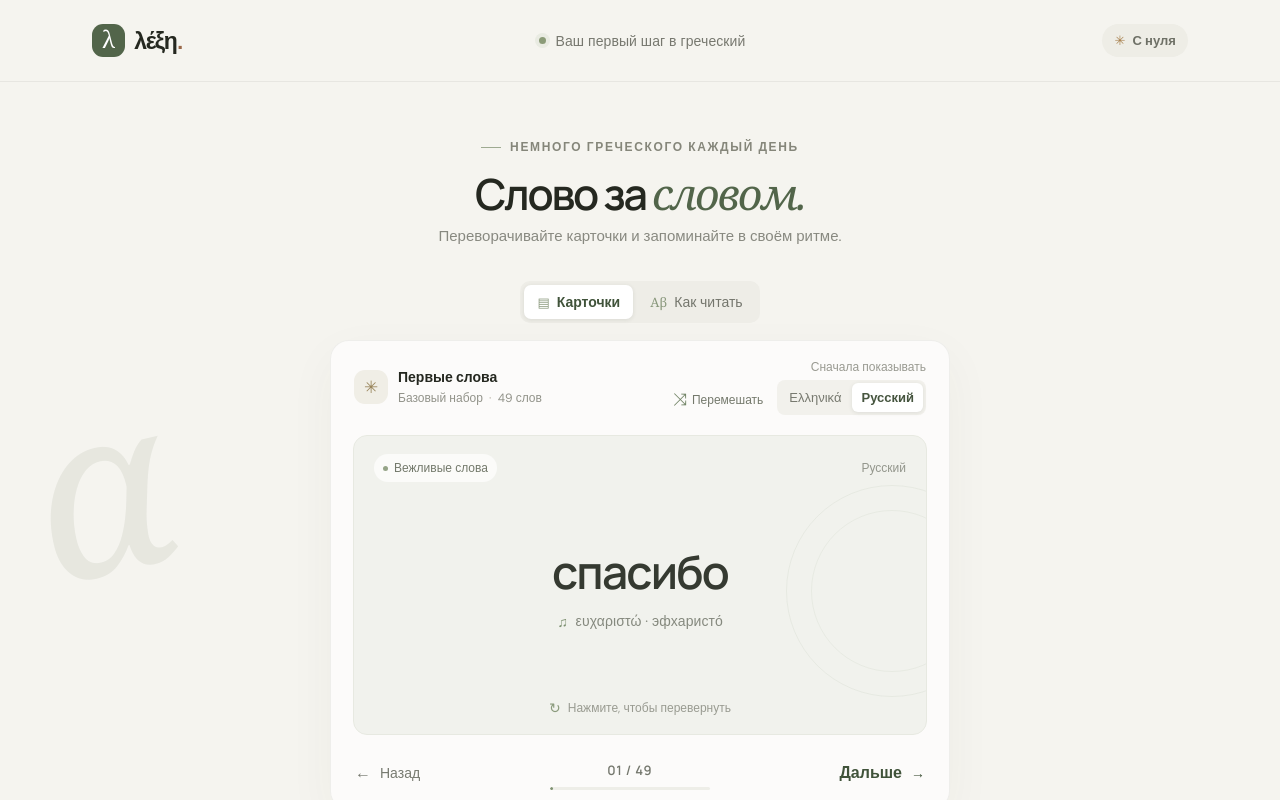
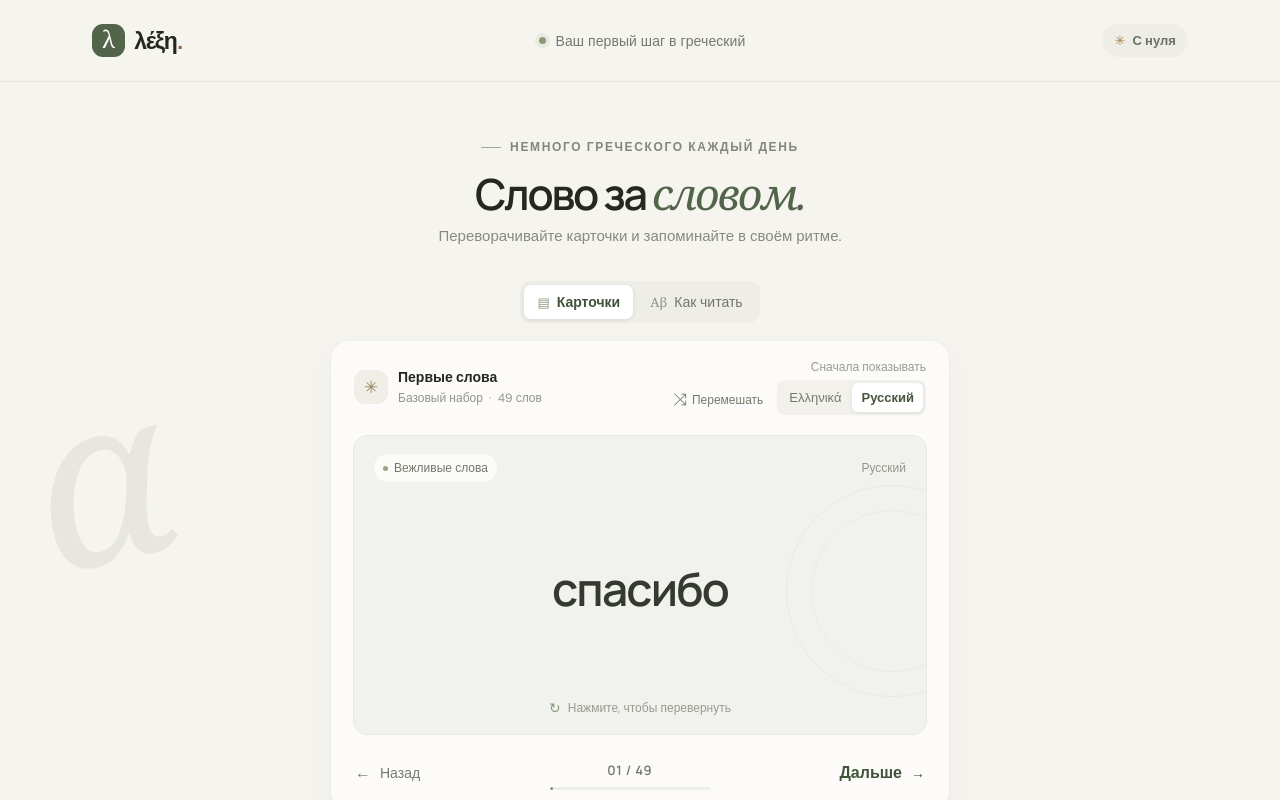
Before and after one commit to MaksimOrekhov/greek-app, a Vue app: page / in a window 1280 px wide. Both pictures are taken after a click on the button "Русский". Shown: the top 800 px of the page. Built offline with nearby package versions, Linux system fonts and the light colour scheme.

Commit message:
Hide examples on Russian-front cards until flipped

```diff
--- a/src/App.vue
+++ b/src/App.vue
@@ -121,7 +121,11 @@ watch(frontLanguage, () => {
         </div>
       </div>
 
-      <WordExamples :examples="currentWord.examples" :show-translation="flipped" />
+      <WordExamples
+        :examples="currentWord.examples"
+        :front-language="frontLanguage"
+        :revealed="flipped"
+      />
 
       <div class="study-tip"><span class="tip-icon">✦</span><span>Попробуйте вспомнить значение до того, как перевернёте карточку</span></div>
       </template>
--- a/src/components/Flashcard.vue
+++ b/src/components/Flashcard.vue
@@ -32,9 +32,9 @@ const backLanguageName = computed(() => props.frontLanguage === 'greek' ? 'Ру
       </span>
       <span class="card-center">
         <span class="word-text" :class="{ 'is-greek': frontLanguage === 'greek' }">{{ frontWord }}</span>
-        <span class="pronunciation">
+        <span v-if="frontLanguage === 'greek'" class="pronunciation">
           <span class="sound-icon" aria-hidden="true">♫</span>
-          {{ frontLanguage === 'greek' ? `примерно: ${word.transliteration}` : `${word.greek} · ${word.transliteration}` }}
+          примерно: {{ word.transliteration }}
         </span>
       </span>
       <span class="card-hint"><span class="flip-icon" aria-hidden="true">↻</span>Нажмите, чтобы перевернуть</span>
--- a/src/components/WordExamples.vue
+++ b/src/components/WordExamples.vue
@@ -3,7 +3,8 @@ import type { WordExample } from '../data/words'
 
 defineProps<{
   examples: WordExample[]
-  showTranslation: boolean
+  frontLanguage: 'greek' | 'russian'
+  revealed: boolean
 }>()
 </script>
 
@@ -16,10 +17,13 @@ defineProps<{
         <p>Примеры с этим словом</p>
       </div>
     </div>
-    <article v-for="(example, index) in examples" :key="`${example.greek}-${index}`" class="example-item">
-      <p class="example-greek" lang="el">{{ example.greek }}</p>
-      <p class="example-transliteration">{{ example.transliteration }}</p>
-      <p v-if="showTranslation" class="example-translation">{{ example.russian }}</p>
-    </article>
+    <template v-if="frontLanguage === 'greek' || revealed">
+      <article v-for="(example, index) in examples" :key="`${example.greek}-${index}`" class="example-item">
+        <p class="example-greek" lang="el">{{ example.greek }}</p>
+        <p class="example-transliteration">{{ example.transliteration }}</p>
+        <p v-if="revealed" class="example-translation">{{ example.russian }}</p>
+      </article>
+    </template>
+    <p v-else class="example-locked">Переверните карточку, чтобы увидеть пример</p>
   </section>
 </template>
--- a/src/style.css
+++ b/src/style.css
@@ -168,6 +168,7 @@ h1 span { color: var(--green); font-family: Georgia, 'Noto Sans Greek', serif; f
 .example-greek { margin: 0; color: #34392f; font: 500 19px/1.4 'Noto Sans Greek', 'DM Sans', sans-serif; }
 .example-transliteration { margin: 4px 0 0; color: #78866d; font-size: 12px; line-height: 1.5; }
 .example-translation { margin: 4px 0 0; color: #73766c; font-size: 13px; line-height: 1.5; }
+.example-locked { margin: 0; padding: 12px 13px; border-radius: 10px; background: #f6f6f2; color: #92938a; font-size: 13px; line-height: 1.5; }
 
 @media (max-width: 600px) {
   .study-area.is-reading { width: min(100% - 28px, 760px); padding-top: 38px; }
```
